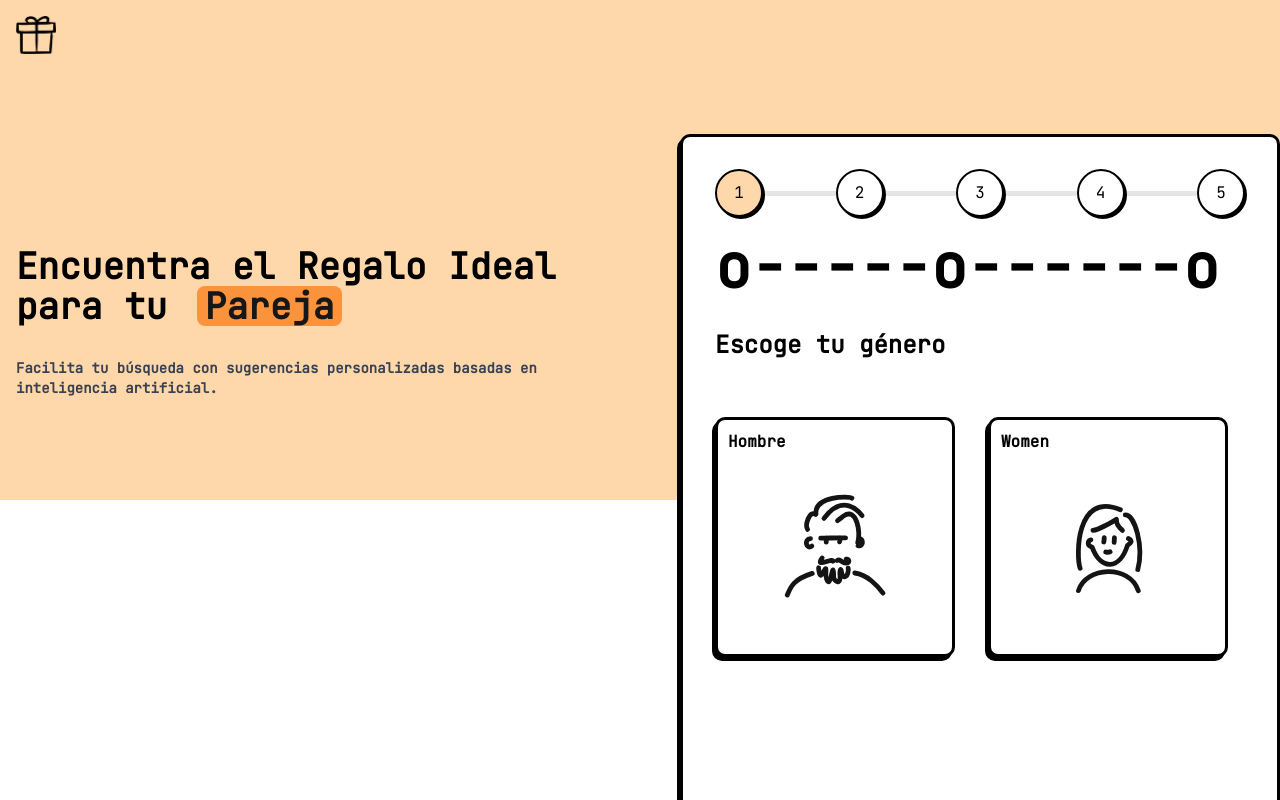
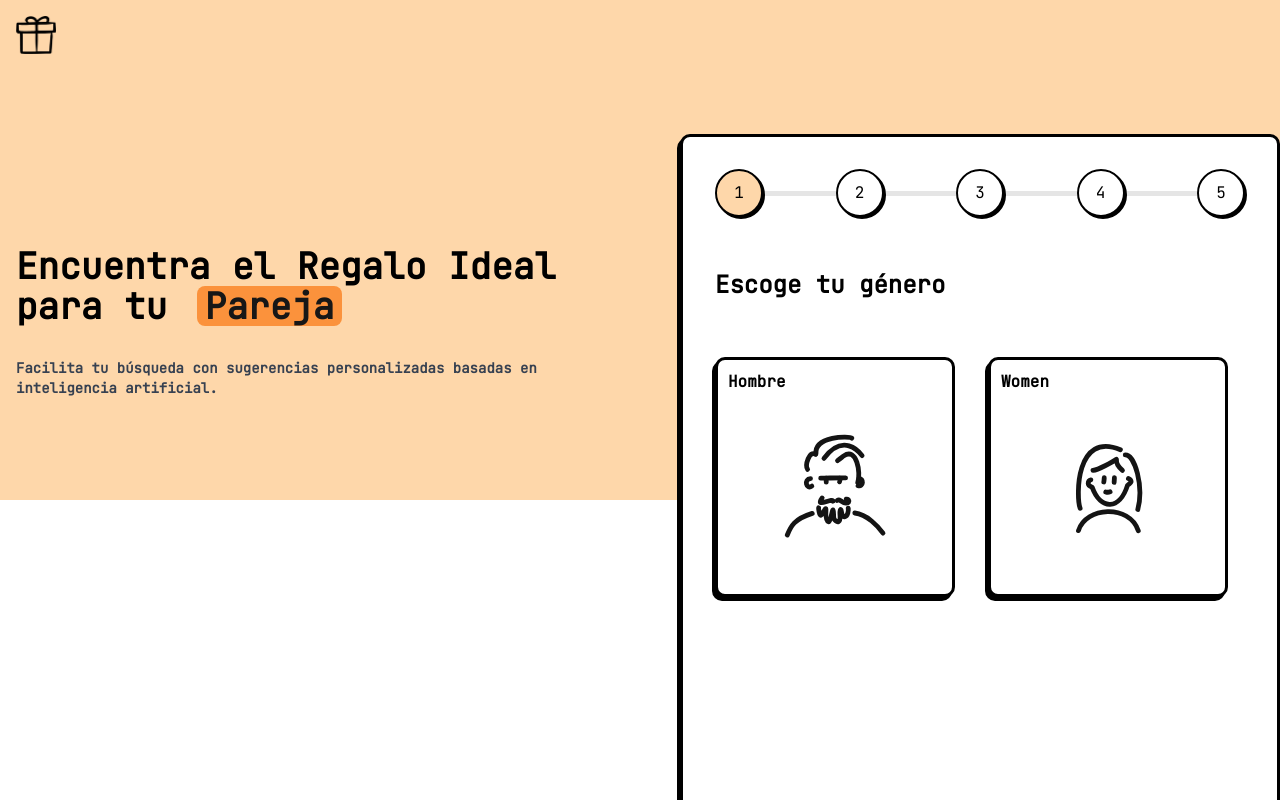
Before and after one commit to sergitejada/MiduVercelHackathon, a Next.js app: page / in a window 1280 px wide. Shown: the top 800 px of the page. Built offline with nearby package versions, Linux system fonts and the light colour scheme.

Commit message:
eliminar steps fake

```diff
--- a/src/components/gift-generator-form/gift-generator-form.tsx
+++ b/src/components/gift-generator-form/gift-generator-form.tsx
@@ -17,7 +17,6 @@ export default function GiftGeneratorForm() {
 		<Card className="flex min-w-[600px] flex-col justify-between p-8">
 			<header>
 				<StepsIndicator />
-				<h1 className="text-white>Generador de text-6xl font-bold">o-----o------o</h1>
 			</header>
 			<div className="mt-8 flex flex-1 flex-col gap-4">{step === "genre" ? <GenreStep /> : <p>No step</p>}</div>
 			<footer className="flex justify-between">{hasPrevious && <Button onClick={previousStep}>Back</Button>}</footer>
```
